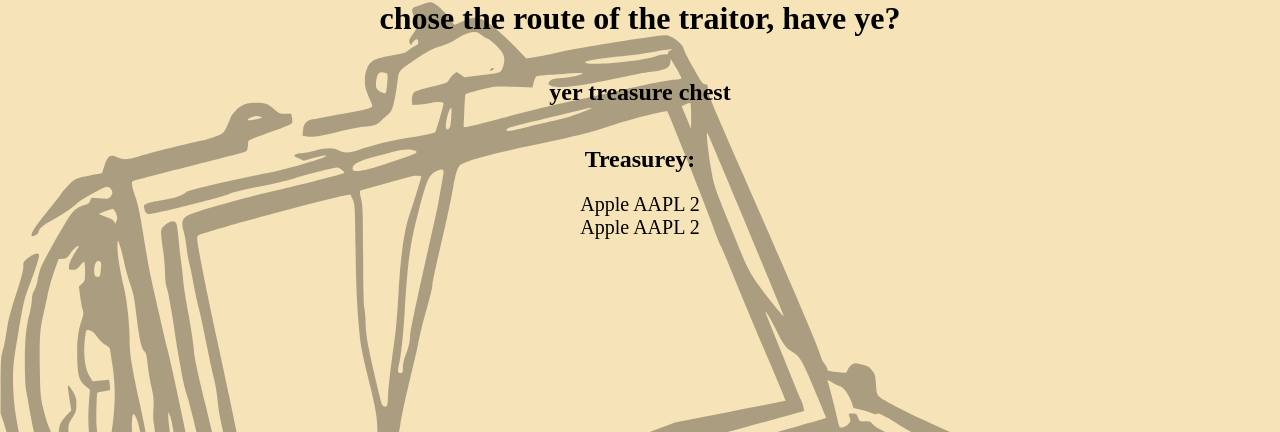
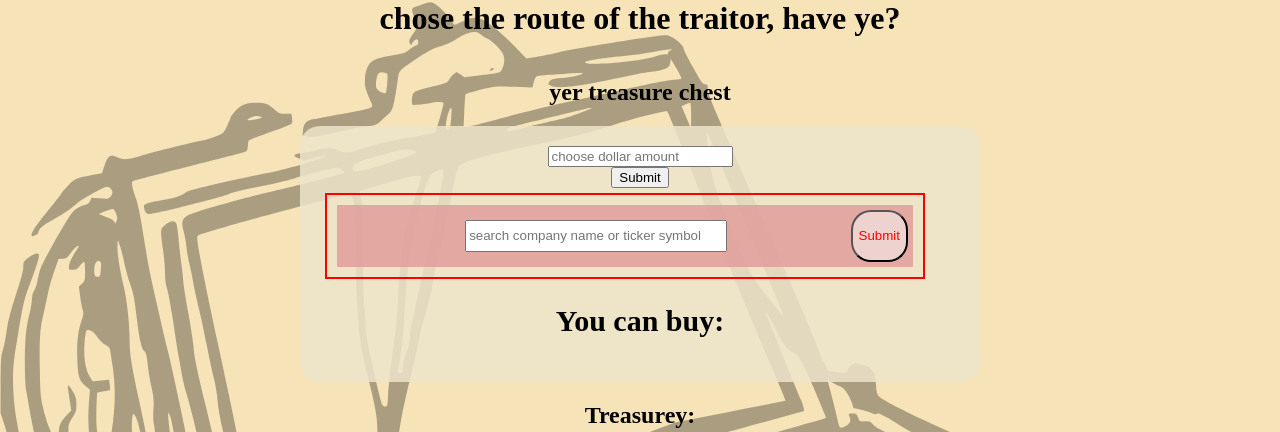
Before and after one commit to kdabug/project-traitor-ga, a React (Create React App) app: page /chest in a window 1280 px wide. Shown: the part 91-523 px from the top of the page. Built offline with nearby package versions, Linux system fonts and the light colour scheme; no server answers; a web font is replaced by a local one; what react-chartkick would draw is missing.

Commit message:
added correct github info and gameHistory component

```diff
--- a/src/App.js
+++ b/src/App.js
@@ -39,6 +39,7 @@ class App extends Component {
         { name: "Apple", ticker: "AAPL", amount: "2" },
         { name: "Apple", ticker: "AAPL", amount: "2" }
       ],
+      userNumberInput: "",
       transactionHistory: [],
 
       stockInfo: [],
@@ -185,6 +186,24 @@ class App extends Component {
     }));
   }
 
+  handleBountySubmit(e) {
+    e.preventDefault();
+    const { name, value } = e.target;
+    console.log("target", name);
+    this.setState((prevState, newState) => ({
+      [name]: value
+    }));
+  }
+
+  handleBountyChange(e) {
+    e.preventDefault();
+    const { name, value } = e.target;
+    console.log("target", name);
+    this.setState((prevState, newState) => ({
+      [name]: value
+    }));
+  }
+
   handleChestSubmit(e) {
     e.preventDefault();
     const { name, value } = e.target;
@@ -199,6 +218,7 @@ class App extends Component {
         stock.symbol.toLowerCase() === userInput.toLowerCase()
     );
     const newTicker = tickerIndex[0].symbol;
+    this.fetchSpecificTickerInfo(newTicker);
     this.setState((prevState, newState) => ({
       ticker: newTicker
     }));
@@ -254,9 +274,10 @@ class App extends Component {
             render={props => (
               <Chest
                 {...props}
+                userNumberInput={this.state.userNumberInput}
                 onChestSubmit={this.state.handleChestSubmit}
-                onChange={this.state.handleListChange}
-                onSubmit={this.state.handleSubmit}
+                onChange={this.state.handleBountyChange}
+                onSubmit={this.state.handleBountySubmit}
                 currentBounty={this.state.currentBounty}
                 currentInventory={this.state.currentInventory}
                 stockInfo={this.state.stockInfo}
--- a/src/components/Chest.jsx
+++ b/src/components/Chest.jsx
@@ -3,6 +3,7 @@ import Nav from "./Nav";
 import ChooseBounty from "./ChooseBounty";
 import Form from "./Form";
 
+//TODO add websocket (socket.id) for DEEP Official Price for saved stocks.
 class Chest extends Component {
   constructor(props) {
     super(props);
@@ -15,6 +16,7 @@ class Chest extends Component {
     const currentBounty = this.props.currentBounty;
     return currentPrice / currentBounty;
   }
+
   render() {
     console.log("CHEST PROPS: ", this.props);
     return (
@@ -23,6 +25,31 @@ class Chest extends Component {
         <div className="page-titles">
           <h1>chose the route of the traitor, have ye?</h1>
           <h2>yer treasure chest</h2>
+        </div>
+        <div className="chest-currents-display">
+          <ChooseBounty
+            currentBounty={this.props.currentBounty}
+            onChange={this.props.onChange}
+            onSubmit={this.props.onSubmit}
+            userNumberInput={this.props.userNumberInput}
+          />
+
+          {/* <h2>Yer Bounty: </h2> */}
+          <Form
+            onChange={this.props.onFormChange}
+            options={this.props.options}
+            showOptions={this.props.showOptions}
+            userInput={this.props.userInput}
+            filteredOptions={this.props.filteredOptions}
+            activeOption={this.props.activeOption}
+            onClick={this.props.onClick}
+            onSubmit={this.props.onChestSubmit}
+            ticker={this.props.ticker}
+          />
+          <div className="inventory-list">
+            {this.state.createHowManyCanIBuy}
+            <h2>You can buy: {this.state.createHowManyCanIBuy}</h2>
+          </div>
         </div>
 
         <h2>Treasurey:</h2>
@@ -40,27 +67,3 @@ class Chest extends Component {
 }
 
 export default Chest;
-
-// <div className="chest-currents-display">
-// <ChooseBounty
-//   currentBounty={this.props.currentBounty}
-//   onChange={this.props.onChange}
-//   onSubmit={this.props.onSubmit}
-// />
-
-// {/* <h2>Yer Bounty: </h2> */}
-// <Form
-//   onChange={this.props.onFormChange}
-//   options={this.props.options}
-//   showOptions={this.props.showOptions}
-//   userInput={this.props.userInput}
-//   filteredOptions={this.props.filteredOptions}
-//   activeOption={this.props.activeOption}
-//   onClick={this.props.onClick}
-//   onSubmit={this.props.onChestSubmit}
-//   ticker={this.props.ticker}
-// />
-// <div className="inventory-list">
-//   {this.state.createHowManyCanIBuy}
-//   <h2>You can buy: {this.state.createHowManyCanIBuy}</h2>
-// </div>
--- a/src/components/ChooseBounty.jsx
+++ b/src/components/ChooseBounty.jsx
@@ -9,7 +9,7 @@ const ChooseBounty = props => {
           type="text"
           className="set-bounty-box"
           onChange={props.onChange}
-          value={props.currentBounty}
+          value={props.userNumberInput}
           onSubmit={props.onSubmit}
           name="currentBounty"
           autoComplete="off"
```
